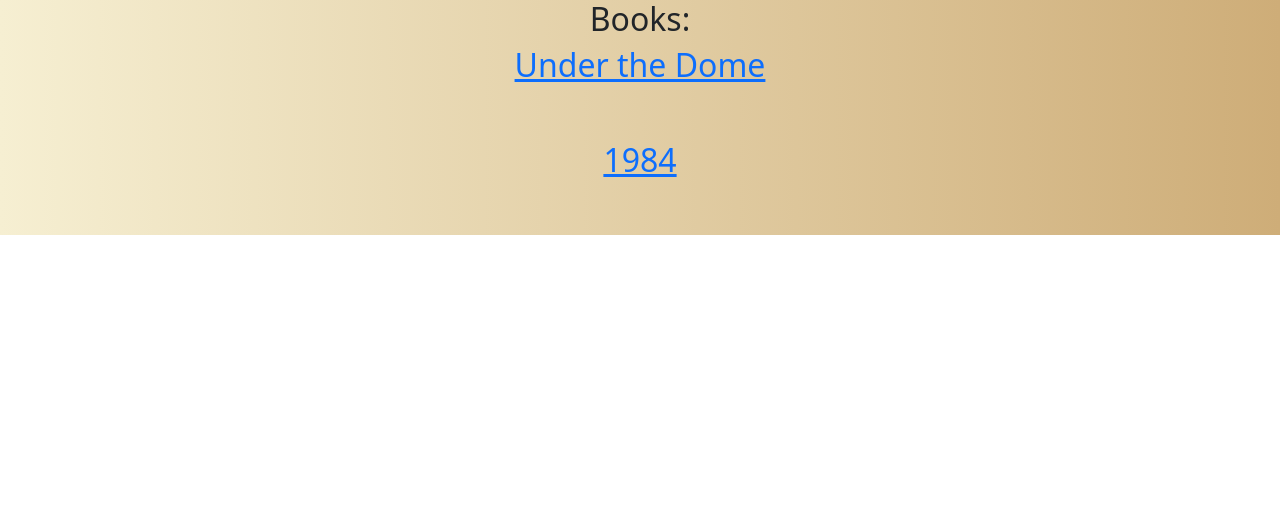
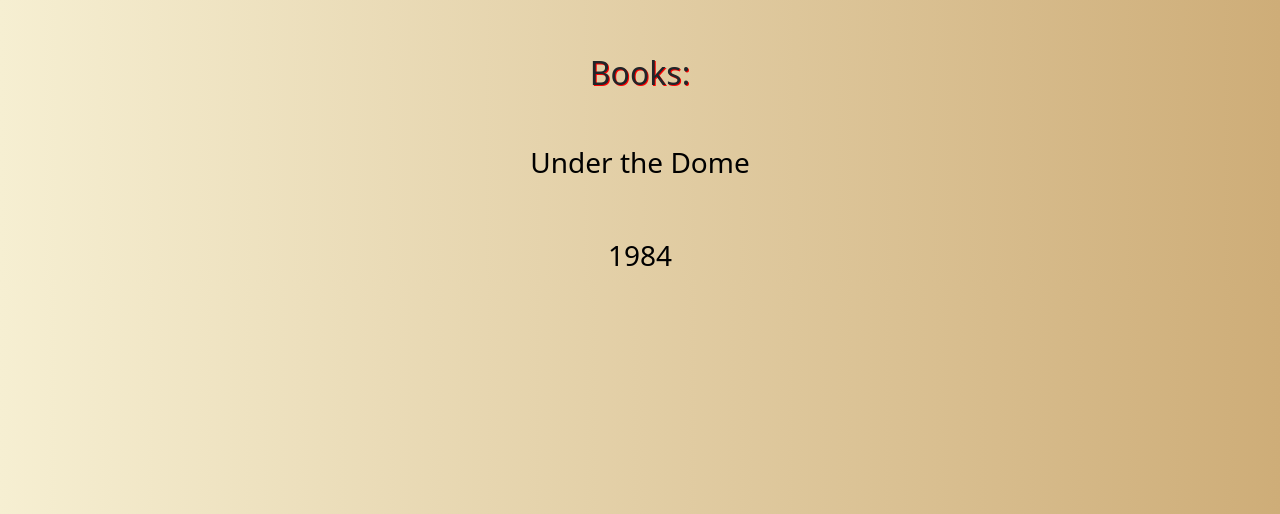
Before and after one commit to Poetofthefall76/BookStore, a Django app: page / in a window 1280 px wide. Shown: the top 514 px of the page. Run offline with Django 3.2, Linux system fonts and the light colour scheme; data comes from the database, SQL or seed files in the repository.

Commit message:
мелкие правки

```diff
--- a/bookingem/static/bookingem/css/style.css
+++ b/bookingem/static/bookingem/css/style.css
@@ -11,3 +11,32 @@
     margin-top: 150px;
     margin: 50px;
 }
+.detailbook h3 a {
+    text-decoration: none;
+    color: black;
+    transition: color .2s linear
+}
+.detailbook h3 a:hover{
+        color: white
+}
+body {
+    background: linear-gradient(to right, #F6EFD2, #CEAD78);
+}
+.origin h2 {
+    margin-top: 60px;
+    line-height: 0.8;
+    text-shadow: 1px 1px #FF0000;
+}
+.book h3 a {
+    text-decoration: none;
+    color: black;
+    transition: color .2s linear
+}
+.book h3 a:hover {
+    color: white
+}
+.book {
+    margin-top: 60px;
+}
+
+}
--- a/templates/book/book_detail.html
+++ b/templates/book/book_detail.html
@@ -28,9 +28,9 @@
         <p>{{ i.text }}</p>
     <br>
     {% endfor %}
-
-    <h2><a href="/{{ object.pk }}/update">Update?</a></h2>
-    <h2><a href="/{{ object.pk }}/delete">Delete?</a></h2>
+    <br><br><br>
+    <h3><a href="/{{ object.pk }}/update">Update?</a></h3>
+    <h3><a href="/{{ object.pk }}/delete">Delete?</a></h3>
 
 </div>
 {% endblock %}
--- a/templates/book/book_list.html
+++ b/templates/book/book_list.html
@@ -9,8 +9,7 @@
     <h2>Books:</h2>
     {% for i in object_list %}
     <div class="book">
-        <h2><a href="/{{ i.pk }}">{{ i.title }}</a></h2>
-        <br><br>
+        <h3><a href="/{{ i.pk }}">{{ i.title }}</a></h3>
     </div>
     {% endfor %}
 </div>
```
